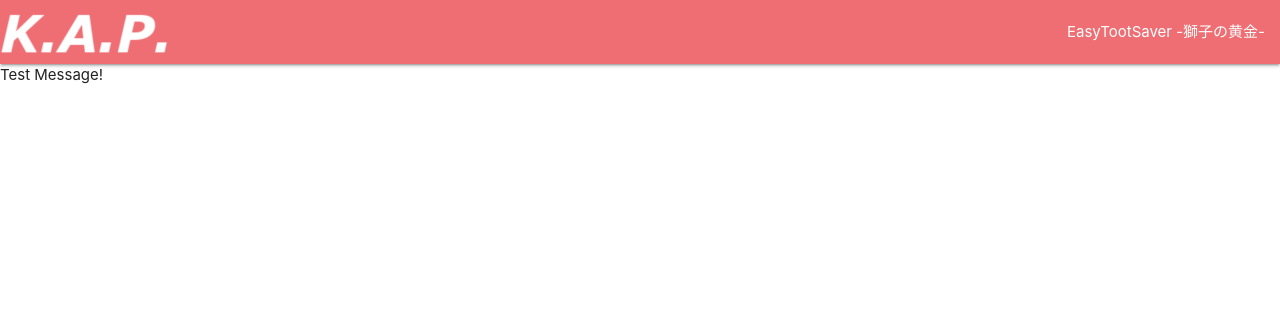
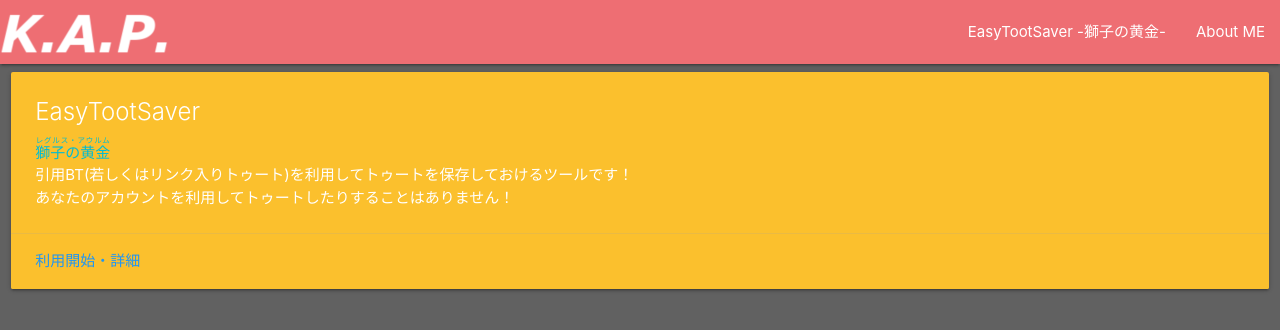
Before and after one commit to kyori19/KyoriApplicationPortal, a Flask app: page / in a window 1280 px wide. Shown: the top 330 px of the page. Run offline with Flask 2, Linux system fonts and the light colour scheme; some libraries are stand-ins or nearby versions.

Commit message:
indexの改修,ページ追加(中身はない)

```diff
--- a/app.py
+++ b/app.py
@@ -8,6 +8,15 @@
     title = "Kyori Application Portal"
     return render_template("index.html", title=title)
 
+@app.route("/regulusaurum", methods=["GET"])
+def regulusaurum():
+    title = "EasyTootSaver ~獅子の黄金~"
+    return render_template("regulusaurum.html", title=title)
+
+@app.route("/profile", methods=["GET"])
+def profile():
+    title = "About きょり/わんせた"
+    return render_template("profile.html", title=title)
 
 if __name__ == "__main__":
     app.run(host="localhost", port=1443)
--- a/templates/base.html
+++ b/templates/base.html
@@ -16,7 +16,7 @@
     <script src="http://code.jquery.com/jquery-2.1.1.min.js"></script>
 </head>
 
-<body>
+<body class="grey darken-2">
     <header>
         <nav>
             <div class="nav-wrapper">
--- a/templates/index.html
+++ b/templates/index.html
@@ -1,6 +1,21 @@
 {% extends "base.html" %}
 {% block content %}
 
-<div>Test Message!</div>
+<div class="row">
+    <div class="col s12">
+        <div class="card yellow darken-2">
+            <div class="card-content white-text">
+                <span class="card-title">EasyTootSaver</span>  <span class="cyan-text"><ruby>獅子の黄金<rt>レグルス・アウルム</rt></ruby></span>
+                <p>
+                    引用BT(若しくはリンク入りトゥート)を利用してトゥートを保存しておけるツールです！<br />
+                    あなたのアカウントを利用してトゥートしたりすることはありません！
+                </p>
+            </div>
+            <div class="card-action">
+                <a href="/regulusaurum" class="blue-text">利用開始・詳細</a>
+            </div>
+        </div>
+    </div>
+</div>
 
 {% endblock %}
--- a/templates/navigation.html
+++ b/templates/navigation.html
@@ -1 +1,2 @@
 <li><a href="/regulusaurum">EasyTootSaver -獅子の黄金-</a></li>
+<li><a href="/profile">About ME</a></li>
--- /dev/null
+++ b/templates/profile.html
@@ -0,0 +1,6 @@
+{% extends "base.html" %}
+{% block content %}
+
+もう少し待ってね！！
+
+{% endblock %}
--- /dev/null
+++ b/templates/regulusaurum.html
@@ -0,0 +1,6 @@
+{% extends "base.html" %}
+{% block content %}
+
+もう少し待ってね！！
+
+{% endblock %}
```
Lines whose indentation alone changed are shown as unchanged.
